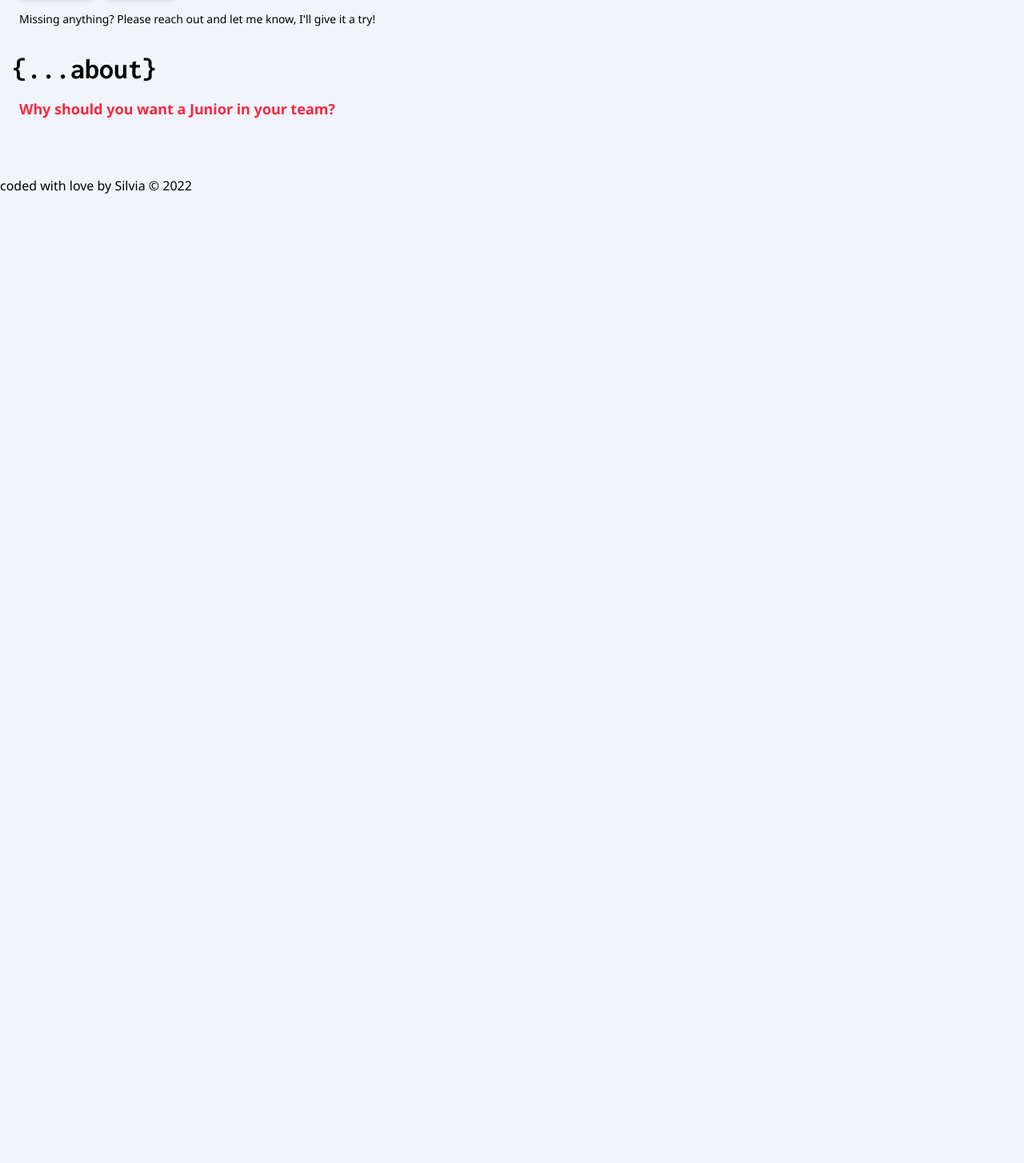
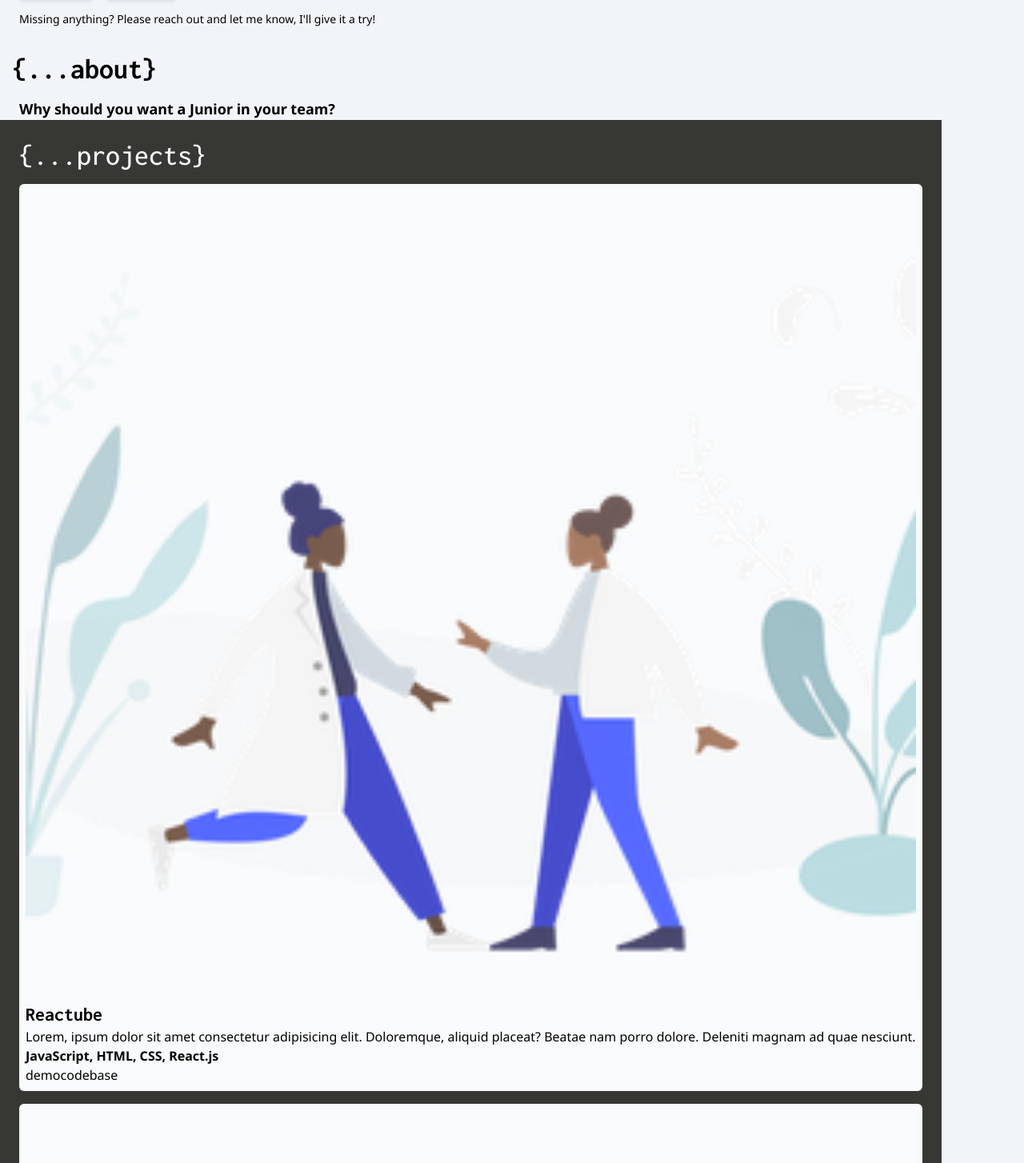
Before and after one commit to silviapio/portfolio, a React (Create React App) app: page / in a window 1280 px wide. Shown: the part 556-2010 px from the top of the page at 80% size. Before the commit the page ends 800 px from the top, so only its background shows below. Built offline with nearby package versions, Linux system fonts and the light colour scheme.

Commit message:
projects section

```diff
--- a/src/components/composed/Main.js
+++ b/src/components/composed/Main.js
@@ -5,6 +5,7 @@ import { TextSection } from "./TextSection";
 import { SkillsSection } from "./SkillsSection";
 import { Modal } from "./Modal";
 import { about } from "../../copy_draft";
+import { ProjectsSection } from "./ProjectsSection";
 
 export const Main = () => {
   const [isModalOpen, setIsModalOpen] = useState(false);
@@ -26,10 +27,11 @@ export const Main = () => {
         <SkillsSection />
       </section>
       <TextSection titleText="...about" bodyText={about}>
-        <button className="px-2 text-bright-red text-lg font-semibold" onClick={openModal}>
+        <button className="px-2 text-bright-red-text text-lg font-semibold" onClick={openModal}>
           Why should you want a Junior in your team?
         </button>
       </TextSection>
+      <ProjectsSection />
     </main>
   );
 };
--- /dev/null
+++ b/src/components/composed/ProjectCard.js
@@ -0,0 +1,14 @@
+export const ProjectCard = ({ imgSrc, altText, title, body, skills }) => {
+  return (
+    <div className="flex flex-col bg-slate-50 rounded-md my-4 p-2">
+      <img src={imgSrc} alt={altText} />
+      <h3 className="text-2xl text-bright-red-text font-semibold font-inconsolata">{title}</h3>
+      <p className="font-medium">{body}</p>
+      <p className="text-bright-red-text font-semibold">{skills}</p>
+      <div className="flex">
+        <button>demo</button>
+        <button>codebase</button>
+      </div>
+    </div>
+  );
+};
--- /dev/null
+++ b/src/components/composed/ProjectsSection.js
@@ -0,0 +1,48 @@
+import { ProjectCard } from "./ProjectCard";
+import { SectionTitle } from "../units/SectionTitle";
+import image from "../../assets/placeholder.png";
+
+const projectsData = [
+  {
+    title: "Reactube",
+    body: "Lorem, ipsum dolor sit amet consectetur adipisicing elit. Doloremque, aliquid placeat? Beatae nam porro dolore. Deleniti magnam ad quae nesciunt.",
+    skills: "JavaScript, HTML, CSS, React.js",
+    imgSrc: image,
+    altText: "snippets of website in different devices",
+  },
+  {
+    title: "MWC22",
+    body: "Lorem, ipsum dolor sit amet consectetur adipisicing elit. Doloremque, aliquid placeat? Beatae nam porro dolore. Deleniti magnam ad quae nesciunt.",
+    skills: "JavaScript, HTML, CSS, React.js",
+    imgSrc: image,
+    altText: "snippets of website in different devices",
+  },
+  {
+    title: "Speed Typing Game",
+    body: "Lorem, ipsum dolor sit amet consectetur adipisicing elit. Doloremque, aliquid placeat? Beatae nam porro dolore. Deleniti magnam ad quae nesciunt.",
+    skills: "JavaScript, HTML, CSS, React.js",
+    imgSrc: image,
+    altText: "snippets of website in different devices",
+  },
+  {
+    title: "Portfolio",
+    body: "Lorem, ipsum dolor sit amet consectetur adipisicing elit. Doloremque, aliquid placeat? Beatae nam porro dolore. Deleniti magnam ad quae nesciunt.",
+    skills: "JavaScript, HTML, CSS, React.js",
+    imgSrc: image,
+    altText: "snippets of website in different devices",
+  },
+];
+
+/*imgSrc, altText, title, body, skills*/
+
+export const ProjectsSection = () => {
+  const projectCards = projectsData.map(({ title, body, skills, imgSrc, altText }, index) => (
+    <ProjectCard key={index} title={title} body={body} skills={skills} imgSrc={imgSrc} altText={altText} />
+  ));
+  return (
+    <div className="mx-[-1rem] mb-4 p-6 bg-dark-slate">
+      <SectionTitle titleText="...projects" textColor="text-slate-50" fontWeight="font-medium" />
+      {projectCards}
+    </div>
+  );
+};
--- a/src/components/units/SectionTitle.js
+++ b/src/components/units/SectionTitle.js
@@ -1,3 +1,5 @@
-export const SectionTitle = ({ titleText }) => (
-  <h2 className="mb-4 font-inconsolata text-4xl font-semibold text-center sm:text-left">{`{${titleText}}`}</h2>
+export const SectionTitle = ({ titleText, textColor, fontWeight = "font-semibold" }) => (
+  <h2
+    className={`mb-4 font-inconsolata text-4xl text-center sm:text-left ${textColor} ${fontWeight}`}
+  >{`{${titleText}} `}</h2>
 );
```
Also changed, not shown: src/assets/placeholder.png (added).
